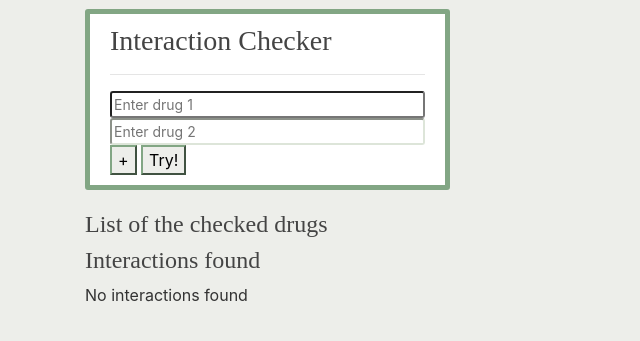
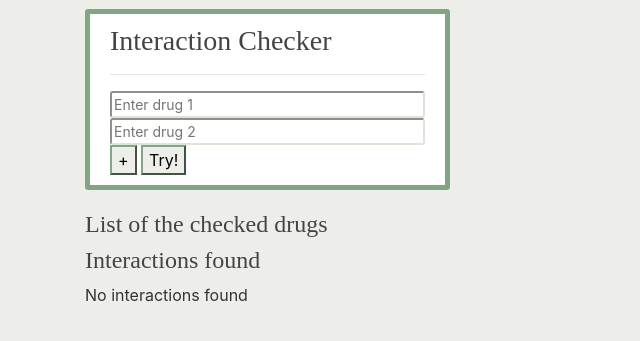
Before and after one commit to isterbollen/CookieDough2, a Django app: page / in a window 1280 px wide. Shown: the part 71-412 px from the top of the page, without its empty margins (0-640 px from the left). Run offline with Django 3.2, Linux system fonts and the light colour scheme; data that the repository does not hold is empty; some libraries are stand-ins or nearby versions.

Commit message:
Update home.html

```diff
--- a/project_django/DrugiComp/templates/DrugiComp/home.html
+++ b/project_django/DrugiComp/templates/DrugiComp/home.html
@@ -36,7 +36,7 @@
 		}
 	</script>
 	<h3>Interaction Checker</h3><hr>
-	<input type="text" list="drug1" name="drug1" placeholder="Enter drug 1" class="form_text style="border-color: #DDE5D9"">
+	<input type="text" list="drug1" name="drug1" placeholder="Enter drug 1" class="form_text" style="border-color: #DDE5D9">
 	<datalist id="drug1">
 		{% for drug in nd %}
 			<option value="{{ drug }}">
```
